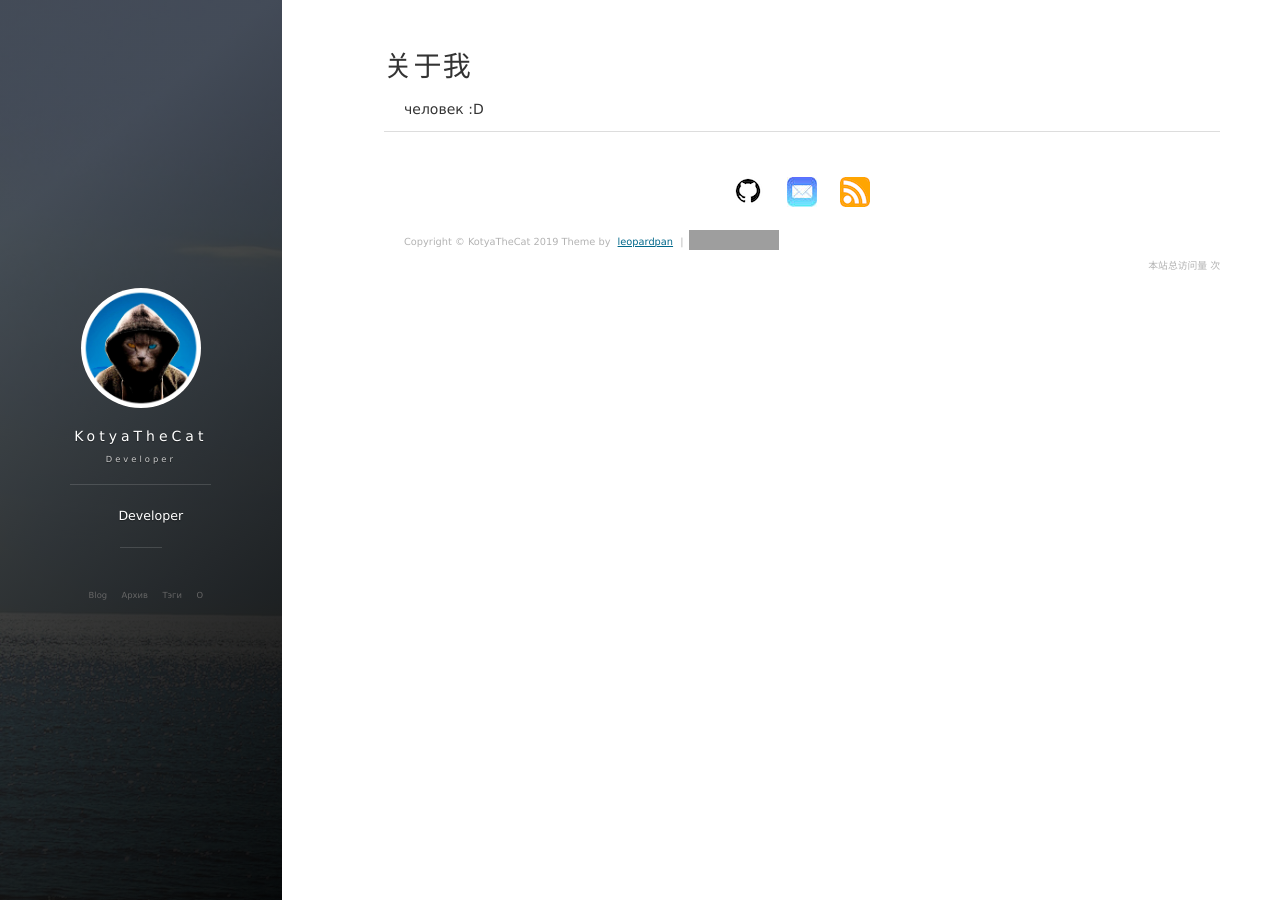
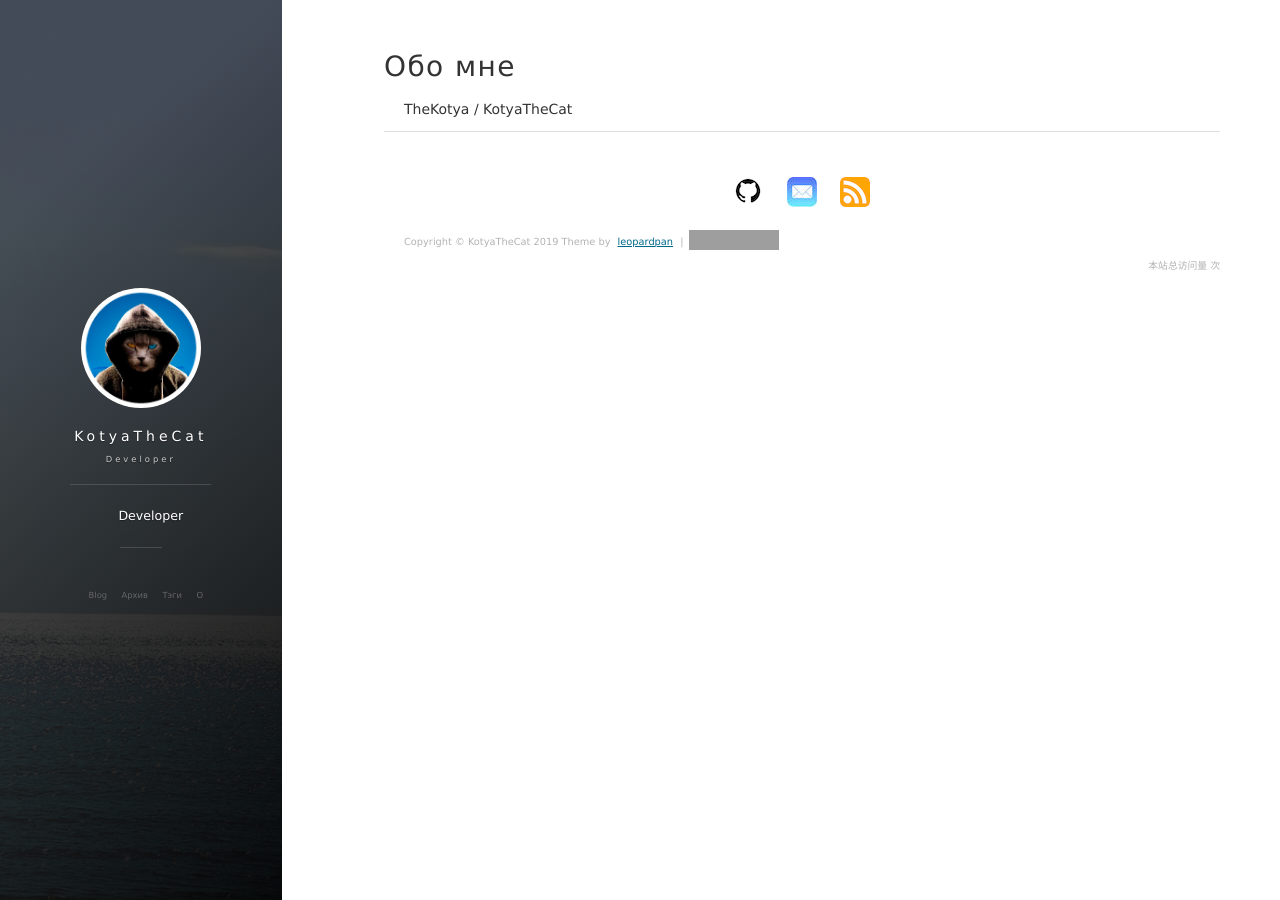
Before and after one commit to KotyaTheCat/KotyaTheCat.github.io, a Jekyll site: the page built from about.md, in a window 1280 px wide. Built offline with Jekyll 4.4.1, drawn with Linux system fonts in a browser that asks for light colours; nearby versions of some CDN libraries; comment, search, counter and statistics services are not loaded; grey boxes are pictures that could not be loaded.

Commit message:
Update about.md

```diff
--- a/about.md
+++ b/about.md
@@ -1,6 +1,6 @@
 ---
 layout: page
-title: 关于我
+title: Обо мне
 ---
 
-человек :D
+TheKotya / KotyaTheCat
```
